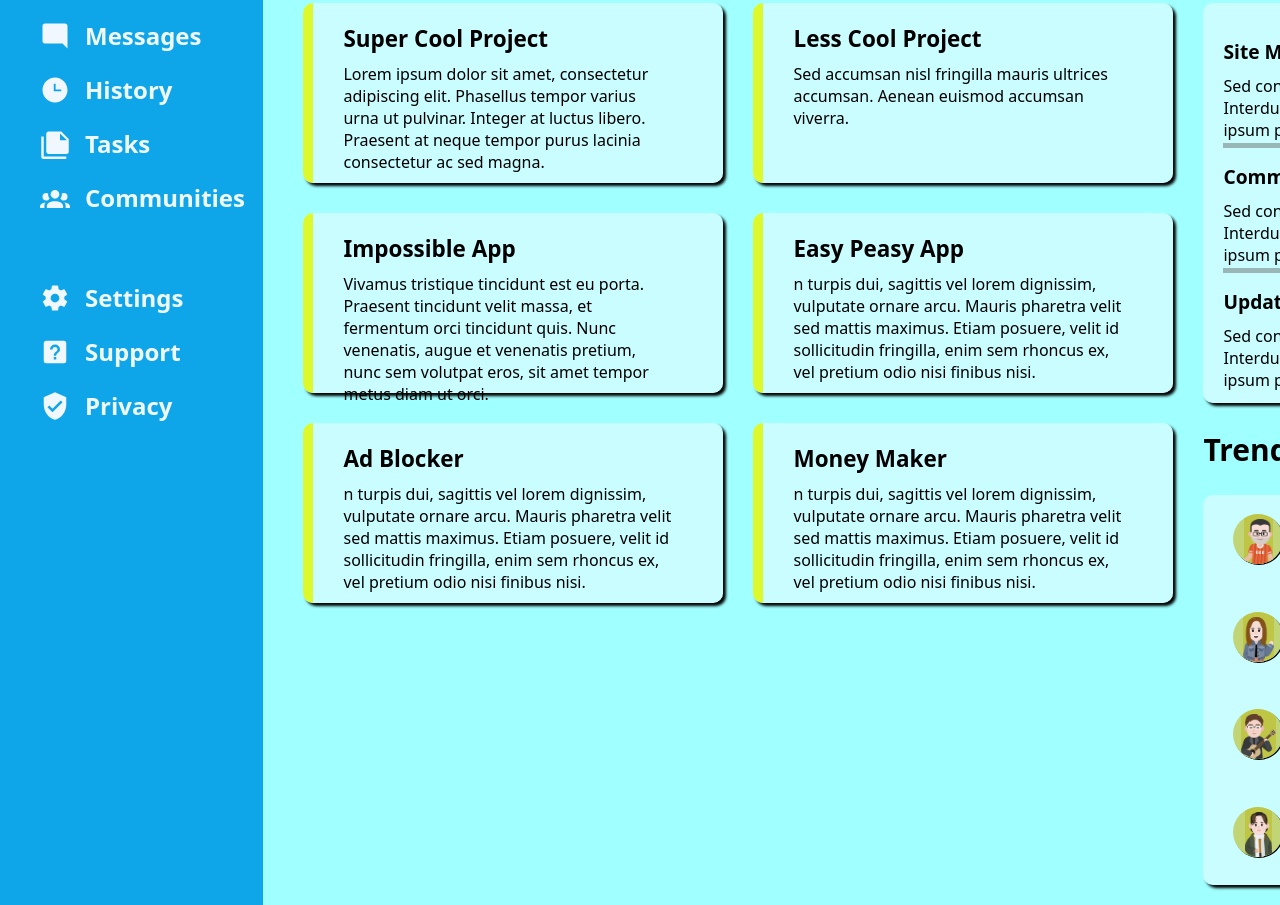
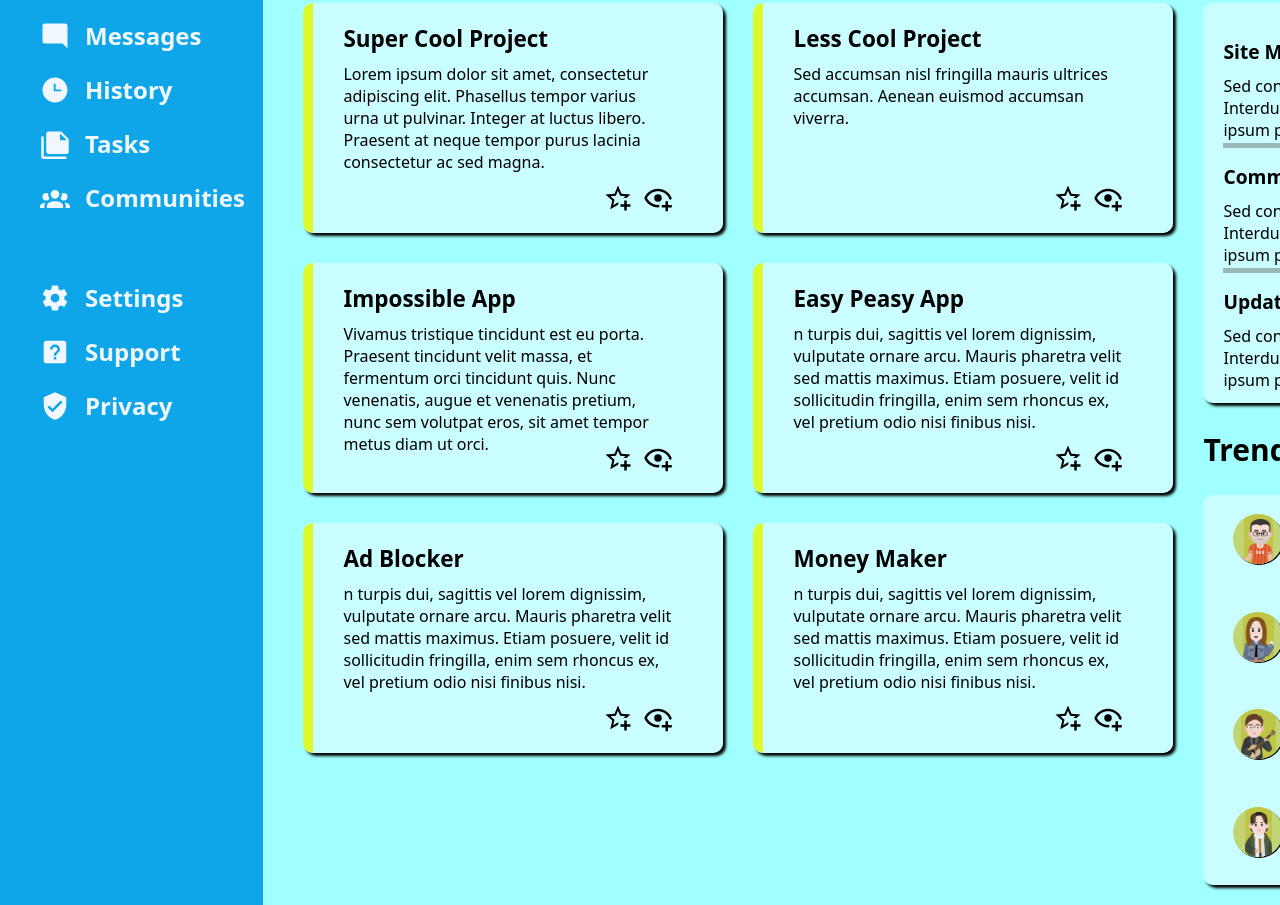
Before and after one commit to IhO17/admin-dashboard, a plain HTML site: page index.html in a window 1280 px wide. Shown: the part 269-1174 px from the top of the page. Drawn offline with Linux system fonts and the light colour scheme.

Commit message:
add project icons

```diff
--- a/index.html
+++ b/index.html
@@ -101,6 +101,9 @@
                         <h3>Super Cool Project</h3>
                     </div>
                     <p>Lorem ipsum dolor sit amet, consectetur adipiscing elit. Phasellus tempor varius urna ut pulvinar. Integer at luctus libero. Praesent at neque tempor purus lacinia consectetur ac sed magna.</p>
+                    <div class="project-icon"><img src="icons/star-plus-outline.svg" class="icon-header" alt="">
+                        <img src="icons/eye-plus-outline.svg" class="icon-header" alt="">
+                    </div>
                 </div>
                 <div class="project">
                     <div class="project-bar"></div>
@@ -108,6 +111,9 @@
                         <h3>Less Cool Project</h3>
                     </div>
                     <p>Sed accumsan nisl fringilla mauris ultrices accumsan. Aenean euismod accumsan viverra.</p>
+                    <div class="project-icon"><img src="icons/star-plus-outline.svg" class="icon-header" alt="">
+                        <img src="icons/eye-plus-outline.svg" class="icon-header" alt="">
+                    </div>
                 </div>
                 <div class="project">
                     <div class="project-bar"></div>
@@ -115,6 +121,9 @@
                         <h3>Impossible App</h3>
                     </div>
                     <p>Vivamus tristique tincidunt est eu porta. Praesent tincidunt velit massa, et fermentum orci tincidunt quis. Nunc venenatis, augue et venenatis pretium, nunc sem volutpat eros, sit amet tempor metus diam ut orci. </p>
+                    <div class="project-icon"><img src="icons/star-plus-outline.svg" class="icon-header" alt="">
+                        <img src="icons/eye-plus-outline.svg" class="icon-header" alt="">
+                    </div>
                 </div>
                 <div class="project">
                     <div class="project-bar"></div>
@@ -122,6 +131,9 @@
                         <h3>Easy Peasy App</h3>
                     </div>
                     <p>n turpis dui, sagittis vel lorem dignissim, vulputate ornare arcu. Mauris pharetra velit sed mattis maximus. Etiam posuere, velit id sollicitudin fringilla, enim sem rhoncus ex, vel pretium odio nisi finibus nisi.</p>
+                    <div class="project-icon"><img src="icons/star-plus-outline.svg" class="icon-header" alt="">
+                        <img src="icons/eye-plus-outline.svg" class="icon-header" alt="">
+                    </div>
                 </div>
                 <div class="project">
                     <div class="project-bar"></div>
@@ -129,6 +141,9 @@
                         <h3>Ad Blocker</h3>
                     </div>
                     <p>n turpis dui, sagittis vel lorem dignissim, vulputate ornare arcu. Mauris pharetra velit sed mattis maximus. Etiam posuere, velit id sollicitudin fringilla, enim sem rhoncus ex, vel pretium odio nisi finibus nisi.</p>
+                    <div class="project-icon"><img src="icons/star-plus-outline.svg" class="icon-header" alt="">
+                        <img src="icons/eye-plus-outline.svg" class="icon-header" alt="">
+                    </div>
                 </div>
                 <div class="project">
                     <div class="project-bar"></div>
@@ -136,6 +151,9 @@
                         <h3>Money Maker</h3>
                     </div>
                     <p>n turpis dui, sagittis vel lorem dignissim, vulputate ornare arcu. Mauris pharetra velit sed mattis maximus. Etiam posuere, velit id sollicitudin fringilla, enim sem rhoncus ex, vel pretium odio nisi finibus nisi.</p>
+                    <div class="project-icon"><img src="icons/star-plus-outline.svg" class="icon-header" alt="">
+                        <img src="icons/eye-plus-outline.svg" class="icon-header" alt="">
+                    </div>
                 </div>
             </div>
             <div class="announcements-title">
--- a/styles.css
+++ b/styles.css
@@ -190,7 +190,7 @@ button:hover {
     grid-column: 1 / 2;
     display: grid;
     grid-template-columns: repeat(2, 420px);
-    grid-template-rows: repeat(3, 180px);
+    grid-template-rows: repeat(3, 230px);
     gap: 30px;
 }
 
@@ -200,11 +200,11 @@ button:hover {
     box-shadow: 3px 3px 3px;
     display: grid;
     grid-template-columns: 10px 360px;
-    grid-template-rows: 60px 120px;
+    grid-template-rows: 60px 120px 50px;
 }
 
 .project-bar {
-    background-color: rgb(221, 248, 43);
+    background-color: #ddf82b;
     grid-area: 1 / 1 / -1 / 2;
     border-radius: 10px 0 0 10px;
 }
@@ -220,6 +220,14 @@ button:hover {
 .project p {
     grid-column: 2 / 3;
     padding-left: 30px;
+}
+
+.project-icon {
+    display: flex;
+    gap: 10px;
+    color: #3a3a3a;
+    grid-column: 2 / 3;
+    justify-self: end;
 }
 
 .project:hover {
@@ -321,3 +329,8 @@ button:hover {
     width: 30px;
     height: 30px;
 }
+
+.icon-header:hover {
+    filter: invert(57%) sepia(98%) saturate(2480%) hue-rotate(166deg) brightness(93%) contrast(96%);
+    cursor: pointer;
+}
```
Also changed, not shown: icons/eye-plus-outline.svg (added), icons/star-plus-outline.svg (added).
